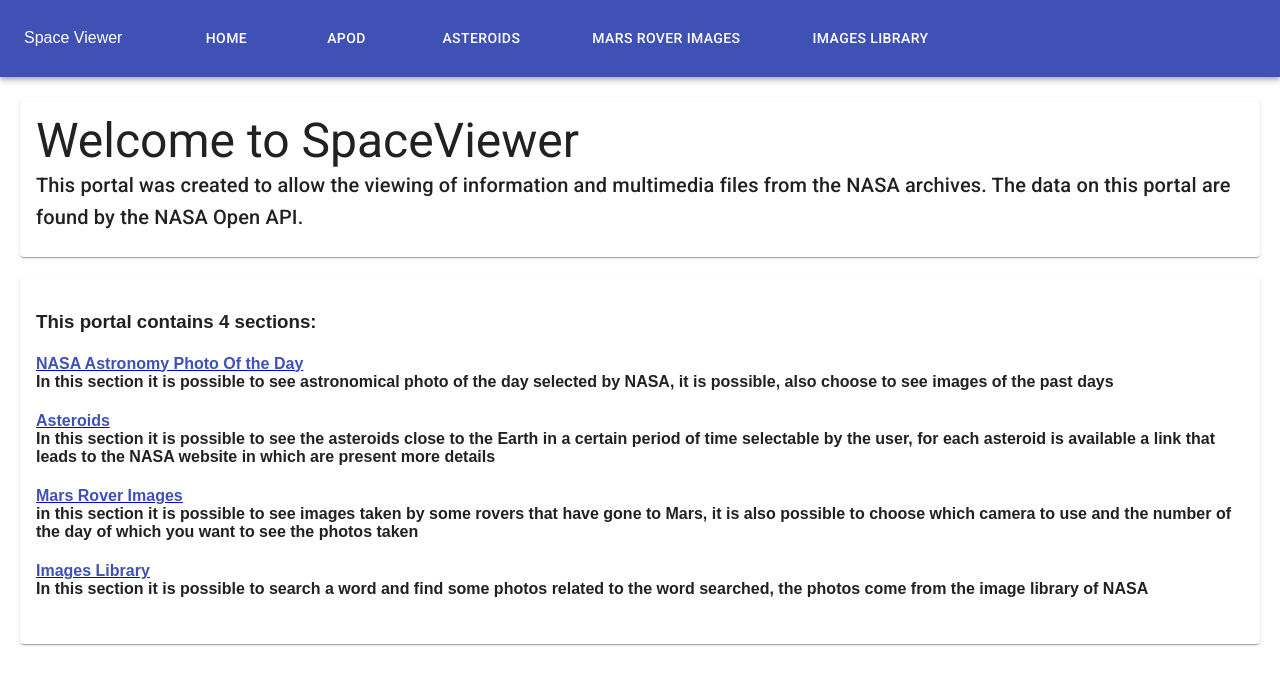
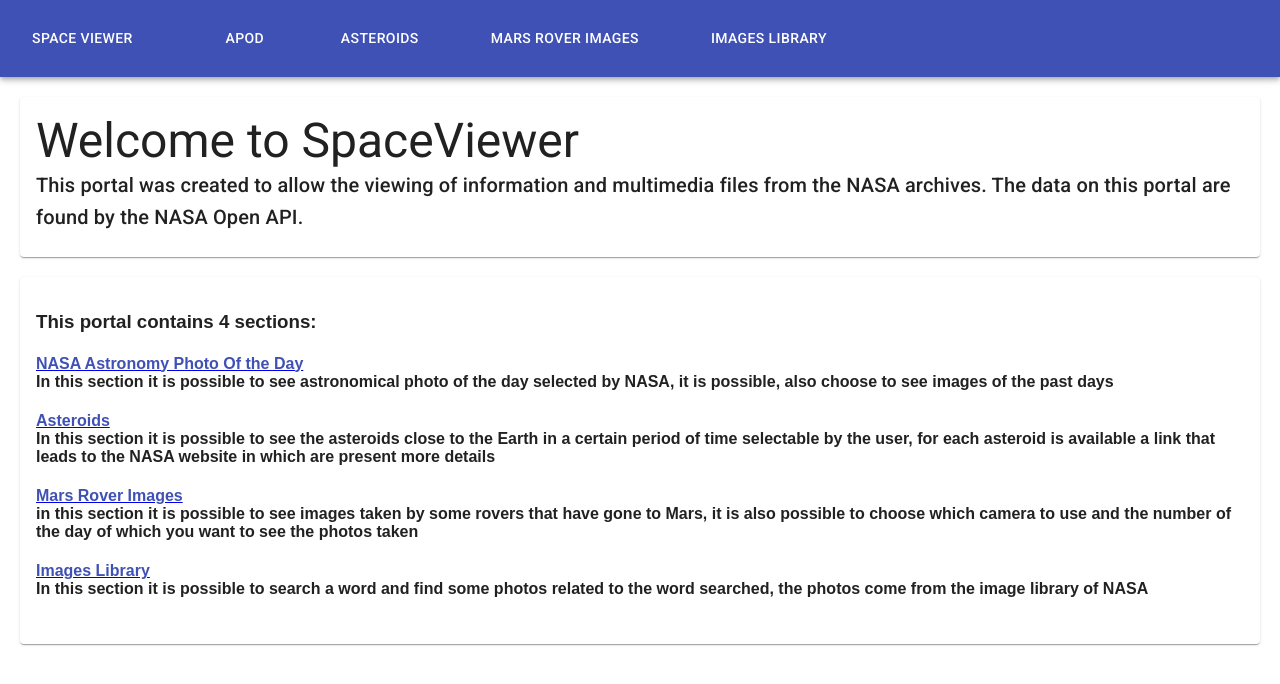
Before and after one commit to antoniocapizzi95/spaceviewer, a React (Create React App) app: page /asteroids in a window 1280 px wide. Shown: the top 684 px of the page. Built offline with nearby package versions, Linux system fonts and the light colour scheme.

Commit message:
code refactor

```diff
--- a/src/App.js
+++ b/src/App.js
@@ -28,20 +28,13 @@ class App extends Component {
                 <TypoGraphy variant="title"
                             color="inherit"
                 >
-                  Space Viewer
+                  <NavLink to="/">
+                    <Button> <div className="white"> Space Viewer </div> </Button>
+                  </NavLink>
                 </TypoGraphy>
 
                   <List component="nav">
                     <ListItem component="div">
-
-                      <ListItemText inset>
-                        <TypoGraphy color="inherit" variant="title">
-                            <NavLink to="/">
-                                <Button> <div className="white"> Home </div> </Button>
-                            </NavLink>
-                        </TypoGraphy>
-                      </ListItemText>
-
 
                       <ListItemText inset>
                         <TypoGraphy color="inherit" variant="title">
--- a/src/components/asteroids/ShowData.js
+++ b/src/components/asteroids/ShowData.js
@@ -24,11 +24,10 @@ const ShowData = props => (
             </Typography>
         </CardContent>
         <CardActions>
-            <Button size="small" href={props.asteroids.nasa_jpl_url}>Link</Button>
+            <Button size="small" href={props.asteroids.nasa_jpl_url} target="_blank">Link</Button>
         </CardActions>
 
     </Card>
 
 );
-
 export default ShowData;
--- a/src/components/asteroids/asteroids.js
+++ b/src/components/asteroids/asteroids.js
@@ -33,7 +33,7 @@ class Asteroids extends Component {
     render() {
         var arr = [];
         var json = this.state.asteroids;
-        if(json != undefined) {
+        if(json !== undefined) {
             Object.keys(json).forEach(function(key) {
                 arr.push(json[key]);
                 console.log(json[key]);
--- a/src/components/marsrover/marsrover.js
+++ b/src/components/marsrover/marsrover.js
@@ -68,14 +68,11 @@ class Marsrover extends Component {
                                                 </Typography>
                                             </CardContent>
                                         </Card>
-
                                 )
                             })
                             }
                         </Grid>)
                         : <Typography variant="h7" component="h4">No photos found for the data selected</Typography>}
-
-
                 </div>
 
             </div>
```
Lines whose indentation alone changed are shown as unchanged.
